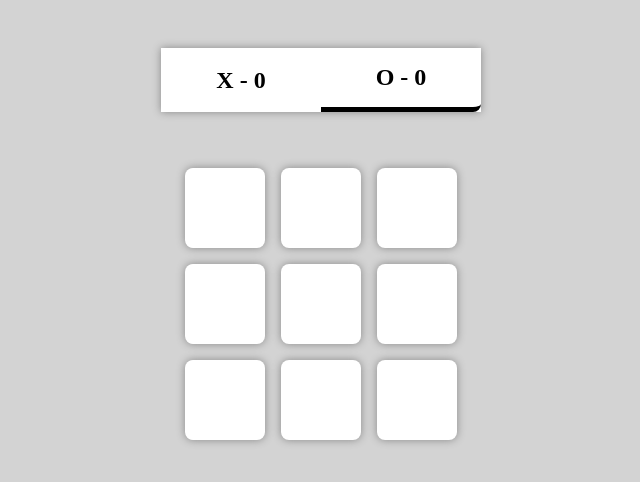
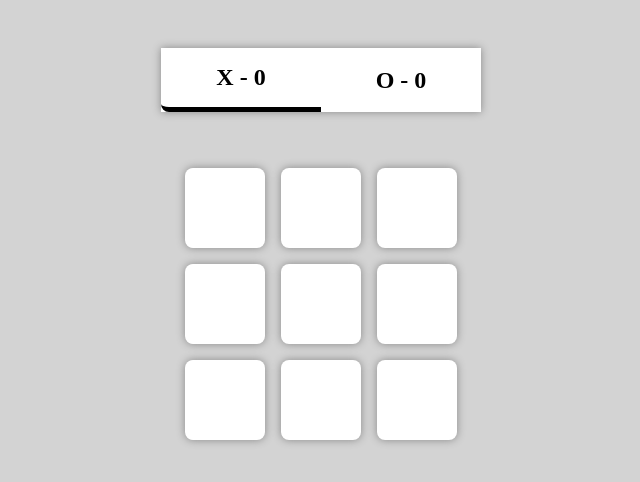
Before and after one commit to secretbussines/react-project, a React (Create React App) app: page / in a window 1280 px wide. Shown: the top 482 px of the page, without its empty margins (319-959 px from the left). Built offline with nearby package versions, Linux system fonts and the light colour scheme.

Commit message:
correcting the No

```diff
--- a/src/components/ScoreBoard.js
+++ b/src/components/ScoreBoard.js
@@ -6,8 +6,8 @@ export const ScoreBoard = ({scores, xPlaying}) => {
     const {xScore, oScore} = scores;
     return (
         <div className="scoreboard">
-            <span className={`score x-score ${!xPlaying && "inactive"}`}>X - {xScore}</span>
-            <span className={`score o-score ${xPlaying && "inactive"}`}>O - {oScore}</span>
+            <span className={`score x-score ${xPlaying && "inactive"}`}>X - {xScore}</span>
+            <span className={`score o-score ${!xPlaying && "inactive"}`}>O - {oScore}</span>
             </div>
     )
 }
```
